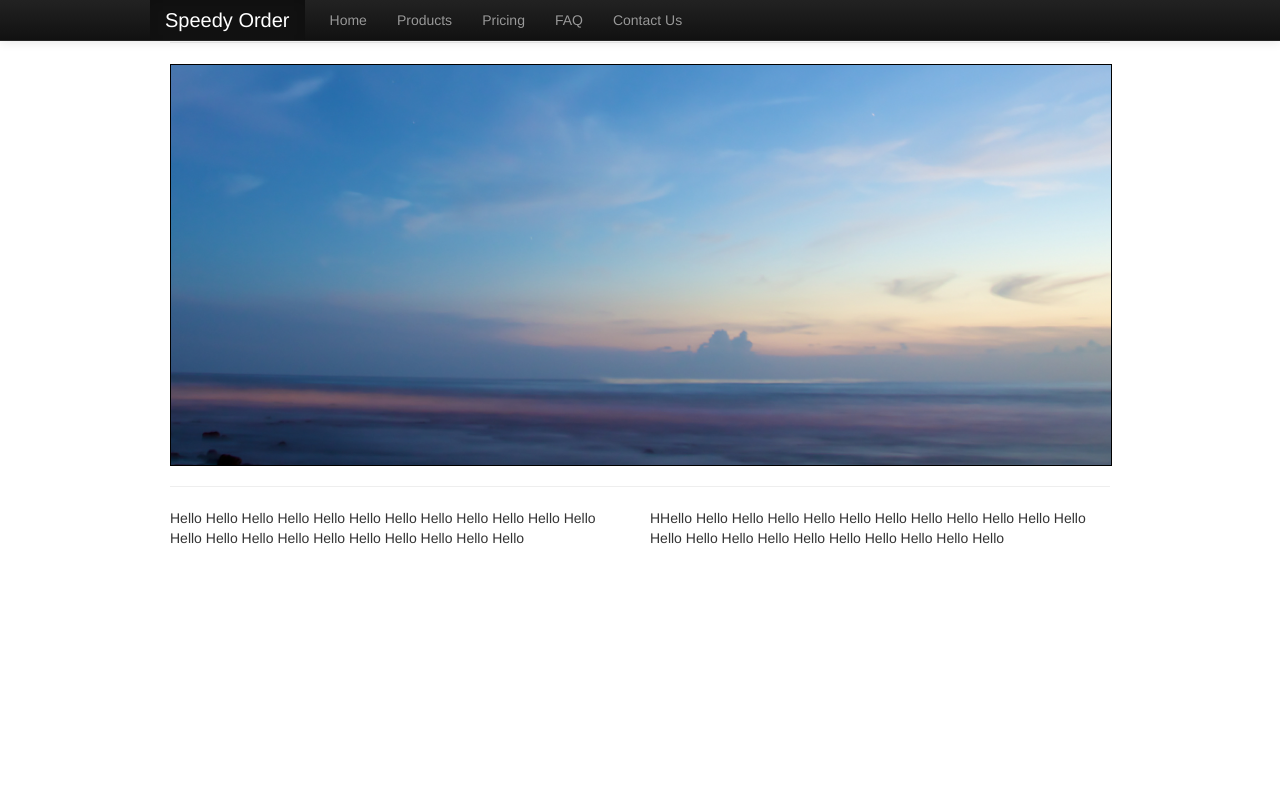
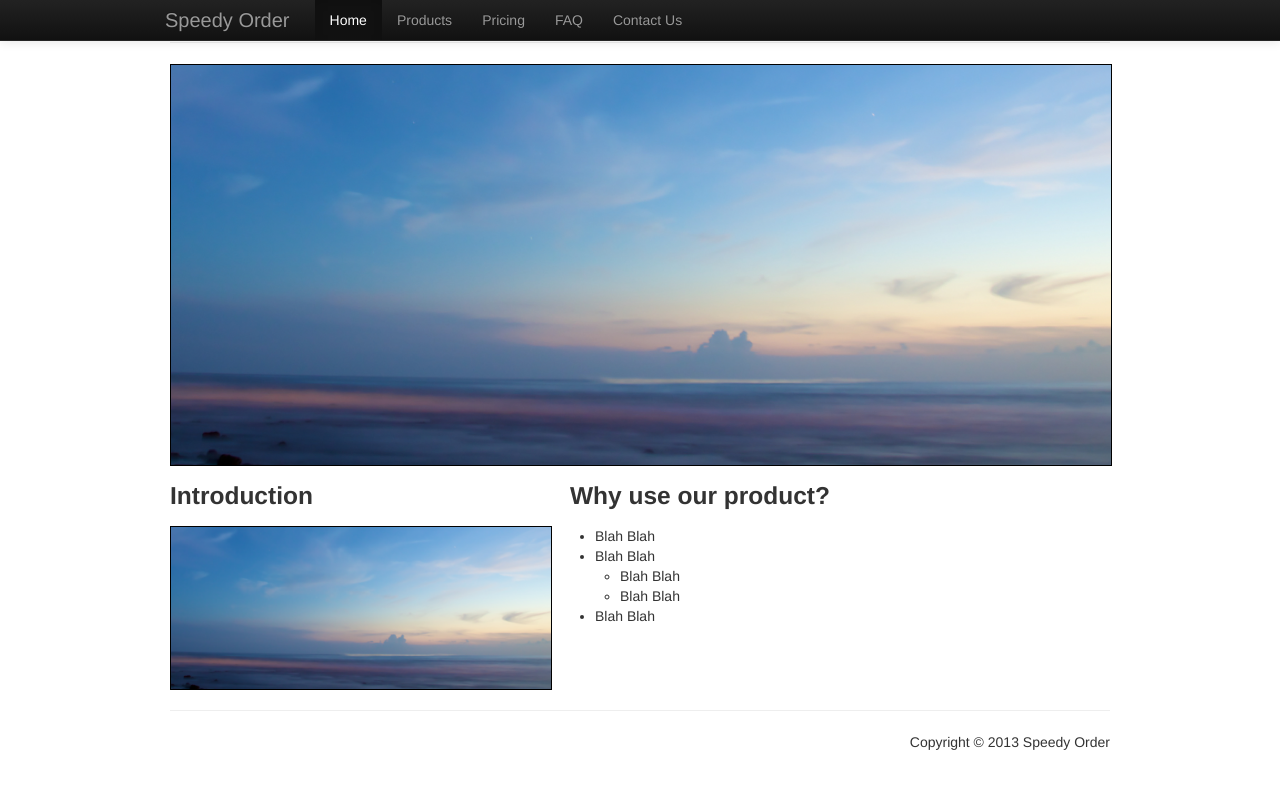
Before and after one commit to danghoa1/SpeedyOrder, a website: page html/index.html in a window 1280 px wide. Drawn offline with nearby package versions, Linux system fonts and the light colour scheme; files that its build step writes are made by us from their sources; files whose address does not match are found by name.

Commit message:
Updated router and index.html

```diff
--- a/html/index.html
+++ b/html/index.html
@@ -18,10 +18,10 @@
       <div class="navbar-inner">
         <div class="container">
           <ul class="nav pull-left">
-            <li class="active"><a class="brand" href="/">Speedy Order</a></li>
+            <li><a class="brand" href="/">Speedy Order</a></li>
           </ul>
           <ul class="nav pull-center">
-            <li><a href="/">Home</a></li>
+            <li class="active"><a href="/">Home</a></li>
             <li><a href="/products">Products</a></li>
             <li><a href="/pricing">Pricing</a></li>
             <li><a href="/faq">FAQ</a></li>
@@ -36,23 +36,40 @@
 
     <div class="container">
 
-        <hr>
-        <hr>
+      <hr>
+      <hr>
 
-        <img src="/img/Home.png" style="border:1px solid black;"/>
+      <img src="/img/sky.jpg" style="border:1px solid black;"/>
 
-        <hr>
+      <div class="row">
+        <div class="span5">
+          <h3> Introduction</h3>
+          <img src="/img/sky.jpg" style="border:1px solid black;"/>
+        </div>
+        <div class="span7">
+          <h3>Why use our product?</h3>
+          <ul>
+            <li>Blah Blah</li>
+            <li>Blah Blah</li>
+            <ul>
+              <li>Blah Blah</li>
+              <li>Blah Blah</li>
+            </ul>
+            <li>Blah Blah</li>
+          </ul>
+        </div>
+      </div>
 
-        <div class="row">
-          <div class="span6">
-            <p> Hello Hello Hello Hello Hello Hello Hello Hello Hello Hello Hello Hello Hello Hello Hello Hello Hello Hello Hello Hello Hello Hello </p>
-          </div>
-          <div class="span6">
-            <p> HHello Hello Hello Hello Hello Hello Hello Hello Hello Hello Hello Hello Hello Hello Hello Hello Hello Hello Hello Hello Hello Hello </p>
-          </div>
+      <hr>
+
+      <div class="row">
+        <div class="span7">
         </div>
-
+        <div class="span5 pull-right">
+          <p class="text-right">Copyright © 2013 Speedy Order</p>
+        </div>
       </div>
+      <p> </p>
     </div>
 
 
```
Also changed, not shown: router.js (added, +19 -0 lines), web.js (+7 -3 lines), html/contactus.html (added), html/faq.html (added), html/pricing.html (added), html/products.html (added), img/galaxy-apple.jpg (added), img/sky.jpg (renamed from img/Home.png).
